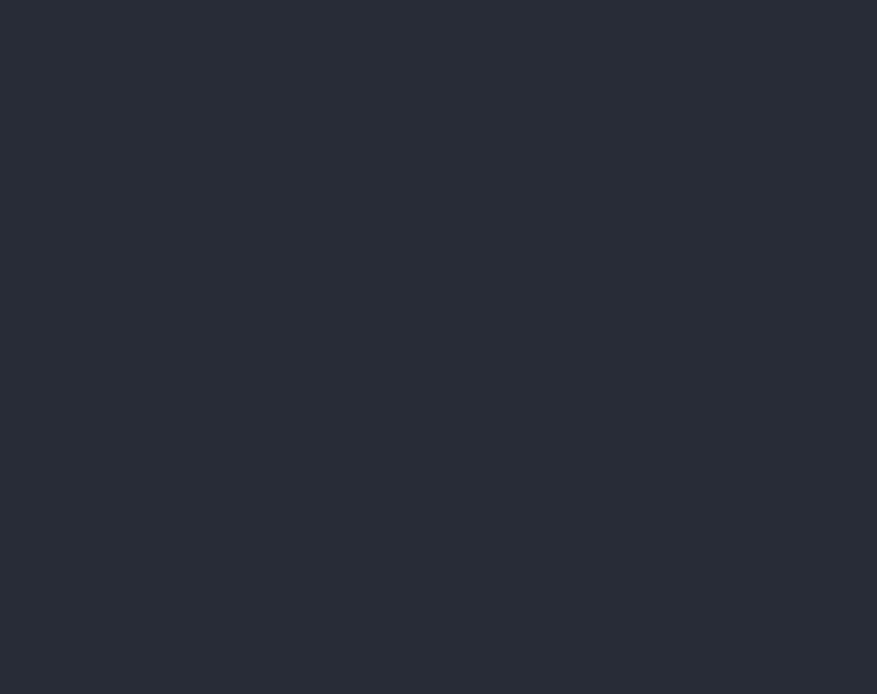
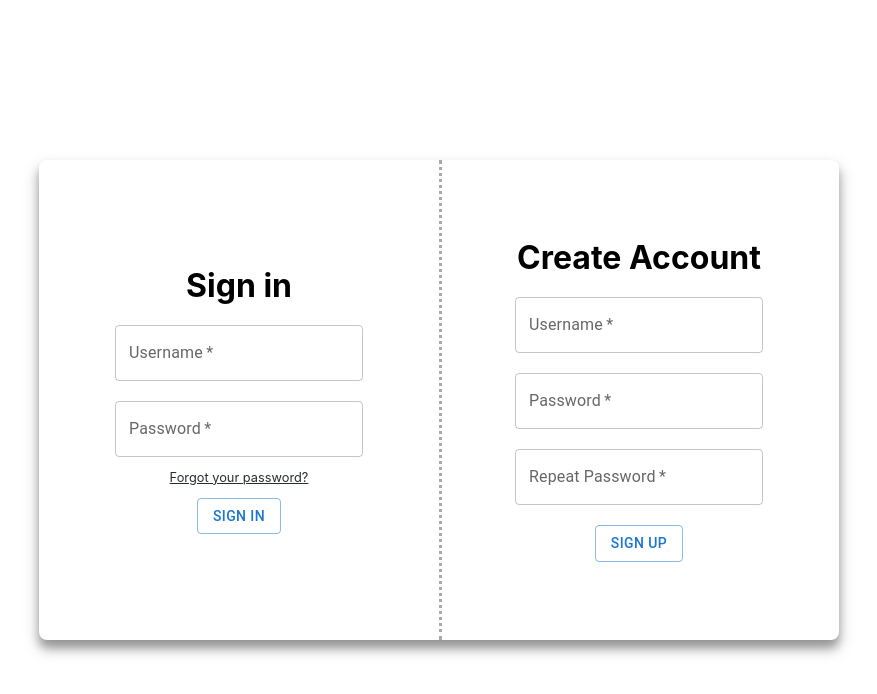
Before and after one commit to Dan-Nava/Bluez, a React (Create React App) app: page /login in a window 1280 px wide. Shown: the top 694 px of the page, without its empty margins (201-1078 px from the left). Built offline with nearby package versions, Linux system fonts and the light colour scheme.

Commit message:
Finish login component

```diff
--- a/package.json
+++ b/package.json
@@ -3,6 +3,9 @@
   "version": "0.1.0",
   "private": true,
   "dependencies": {
+    "@emotion/react": "^11.5.0",
+    "@emotion/styled": "^11.3.0",
+    "@mui/material": "^5.0.6",
     "@testing-library/jest-dom": "^5.14.1",
     "@testing-library/react": "^11.2.7",
     "@testing-library/user-event": "^12.8.3",
--- a/src/App.js
+++ b/src/App.js
@@ -1,7 +1,7 @@
 import './App.css';
 import React from 'react';
-import Home from "./react-components/Landing/landing";
 import {Route, Switch, BrowserRouter} from 'react-router-dom';
+import Login from "./react-components/Auth";
 
 class App extends React.Component {
     state = {}
@@ -9,14 +9,12 @@ class App extends React.Component {
     render() {
         return (
             <div className="App">
-                <header className="App-header">
                     <BrowserRouter>
                         <Switch>
-                            <Route exact path='/' render={() =>
-                                (<Home appState={this.state}/>)}/>
+                            <Route exact path='/login' render={() =>
+                                (<Login/>)}/>
                         </Switch>
                     </BrowserRouter>
-                </header>
             </div>
         );
     }
--- /dev/null
+++ b/src/react-components/Auth/index.js
@@ -0,0 +1,37 @@
+import React from "react";
+
+import "./styles.css";
+import {Button, TextField} from "@mui/material";
+
+class Login extends React.Component {
+    constructor(props) {
+        super(props);
+    }
+
+    render() {
+        return (
+            <div className="container"  id="container">
+                <div className="sign-up-container">
+                    <form action="#">
+                        <h1>Create Account</h1><br/>
+                        <TextField required label="Username" type="text"/><br/>
+                        <TextField required label="Password" type="password" /><br/>
+                        <TextField required label="Repeat Password" type="password" /><br/>
+                        <Button variant="outlined">Sign Up</Button>
+                    </form>
+                </div>
+                <div className="sign-in-container">
+                    <form action="#">
+                        <h1>Sign in</h1><br/>
+                        <TextField required label="Username" type="text"/><br/>
+                        <TextField required label="Password" type="password" />
+                        <a href="#">Forgot your password?</a>
+                        <Button variant="outlined">Sign In</Button>
+                    </form>
+                </div>
+            </div>
+        );
+    }
+}
+
+export default Login;
--- /dev/null
+++ b/src/react-components/Auth/styles.css
@@ -0,0 +1,57 @@
+body {
+    display: flex;
+    justify-content: center;
+    align-items: center;
+    flex-direction: column;
+    height: 100vh;
+    margin: 0;
+}
+
+h1 {
+    font-weight: bold;
+    margin: 0;
+}
+
+a {
+    color: #282c34;
+    font-size: 0.8em;
+    margin: 1em 0;
+}
+
+form {
+    display: flex;
+    align-items: center;
+    justify-content: center;
+    flex-direction: column;
+    padding: 0 2em;
+    height: 100%;
+    text-align: center;
+}
+
+.container {
+    border-radius: 0.5em;
+    box-shadow: 0 0.5em 1em rgba(0,0,0,0.25),
+    0 0.5em 0.5em rgba(0,0,0,0.25);
+    position: relative;
+    overflow: hidden;
+    width: 50em;
+    max-width: 100%;
+    min-height: 30em;
+}
+
+.sign-in-container {
+    position: absolute;
+    top: 0;
+    height: 100%;
+    left: 0;
+    width: 50%;
+    border-right: darkgray dotted;
+}
+
+.sign-up-container {
+    position: absolute;
+    top: 0;
+    height: 100%;
+    right: 0;
+    width: 50%;
+}
--- a/src/react-components/Landing/landing.css
+++ /dev/null
@@ -1,3 +0,0 @@
-.home {
-    background-color: red;
-}
--- a/src/react-components/Landing/landing.js
+++ /dev/null
@@ -1,17 +0,0 @@
-import React from "react";
-
-import "./landing.css";
-
-class Home extends React.Component {
-    render() {
-        return (
-            <div className="home">
-                <p>
-                    Landing page.
-                </p>
-            </div>
-        );
-    }
-}
-
-export default Home;
```
Also changed, not shown: 1 other file (tests, documents, lock files or other folders).
